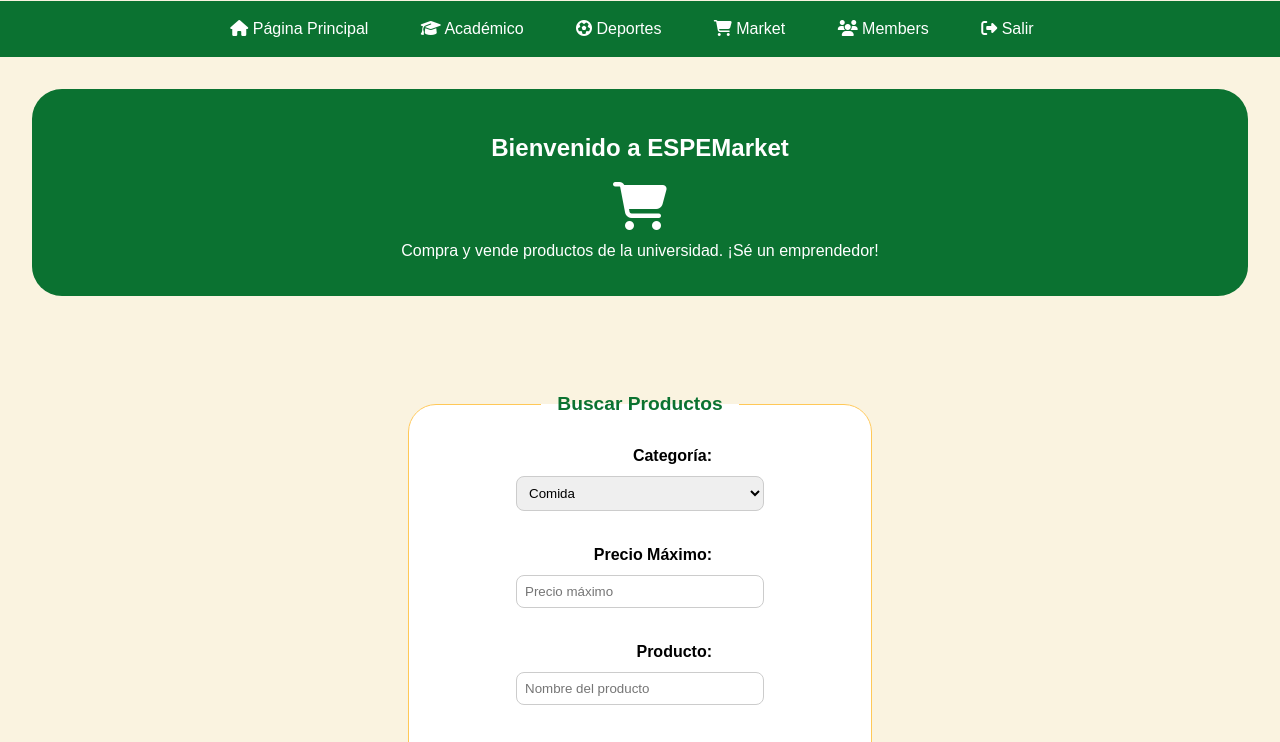
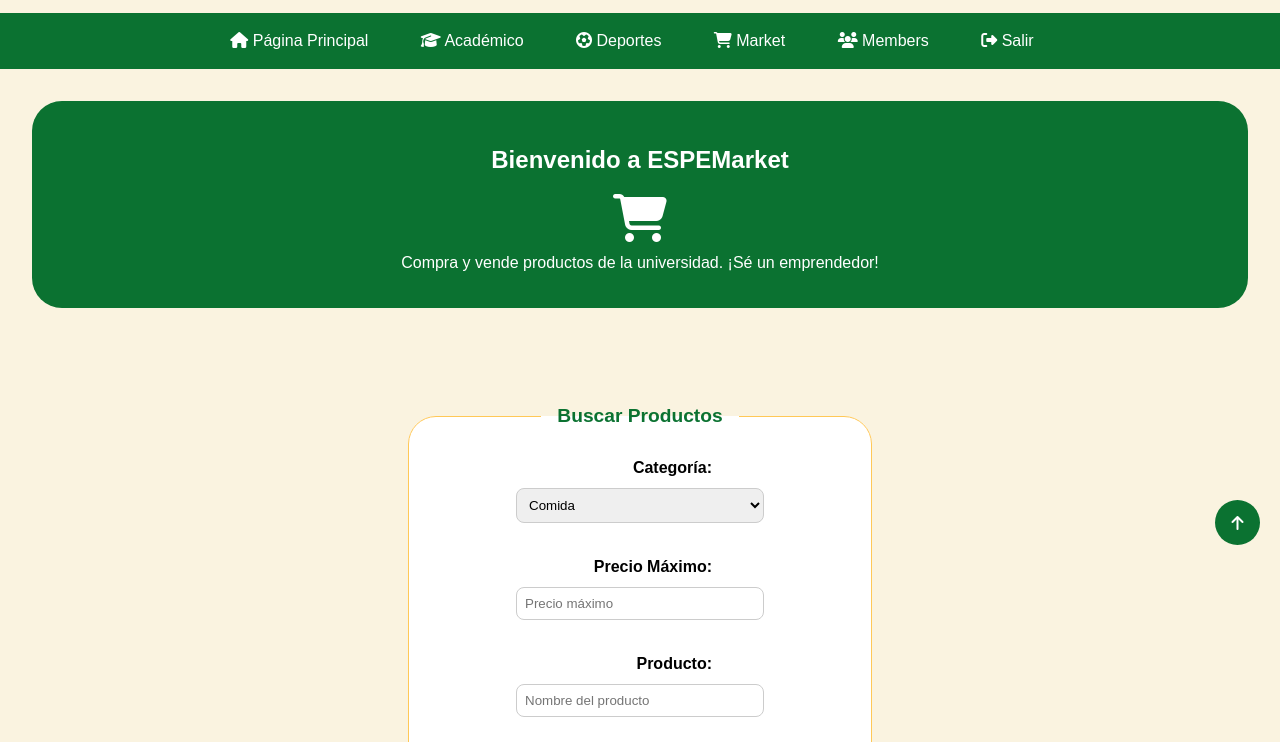
Before and after one commit to ElkinVera17/Angola_ESPE_ConCSS, a plain HTML site: page proyecto_VeraElkin/pages/ESPEMarket.html in a window 1280 px wide. Shown: the part 235-977 px from the top of the page. Drawn offline with Linux system fonts and the light colour scheme.

Commit message:
uso de id

```diff
--- a/proyecto_VeraElkin/css/ESPEDeportes.CSS
+++ b/proyecto_VeraElkin/css/ESPEDeportes.CSS
@@ -257,3 +257,22 @@ progress::-webkit-progress-value {
     border-radius: 28px;
     border: 1px solid #ffcd94;
 }
+
+/* ============================================================
+   BLOQUE 18: BOTÓN VOLVER ARRIBA
+   Permite regresar rápidamente al inicio.
+   ============================================================ */
+
+.arriba {
+    position: fixed;
+    bottom: 20px;
+    right: 20px;
+    background-color: var(--espe-green);
+    color: var(--white);
+    width: 45px;
+    height: 45px;
+    border-radius: 50%;
+    display: flex;
+    align-items: center;
+    justify-content: center;
+}
--- a/proyecto_VeraElkin/css/ESPEMarket.css
+++ b/proyecto_VeraElkin/css/ESPEMarket.css
@@ -194,7 +194,6 @@ body {
     object-fit: cover;
     border-radius: 20px;
     box-shadow: 0 4px 8px rgba(0,0,0,0.1);
-    transition: transform 0.2s;
 }
 
 .galeria-productos img:hover {
@@ -218,3 +217,31 @@ body {
         height: 100px;
     }
 }
+
+/* ============================================================
+   BLOQUE 15: BOTÓN VOLVER ARRIBA
+   Permite regresar rápidamente al inicio.
+   ============================================================ */
+
+.arriba {
+    position: fixed;
+    bottom: 20px;
+    right: 20px;
+    background-color: var(--espe-green);
+    color: var(--white);
+    width: 45px;
+    height: 45px;
+    border-radius: 50%;
+    display: flex;
+    align-items: center;
+    justify-content: center;
+}
+
+/* ============================================================
+   BLOQUE 16: Titulo ID
+   ============================================================ */
+   #titulo{
+    font-size: 2.5rem;
+    text-align: center;
+    text-transform: uppercase;
+   }
--- a/proyecto_VeraElkin/css/ESPEMembers.css
+++ b/proyecto_VeraElkin/css/ESPEMembers.css
@@ -204,3 +204,22 @@ aside p {
         width: 100%;
     }
 }
+
+/* ============================================================
+   BLOQUE 14: BOTÓN VOLVER ARRIBA
+   Permite regresar rápidamente al inicio.
+   ============================================================ */
+
+.arriba {
+    position: fixed;
+    bottom: 20px;
+    right: 20px;
+    background-color: var(--espe-green);
+    color: var(--white);
+    width: 45px;
+    height: 45px;
+    border-radius: 50%;
+    display: flex;
+    align-items: center;
+    justify-content: center;
+}
--- a/proyecto_VeraElkin/pages/ESPEMarket.html
+++ b/proyecto_VeraElkin/pages/ESPEMarket.html
@@ -14,7 +14,7 @@
 <body>
 
     <header>
-        <h1>ESPE Market</h1>
+        <h1 id="titulo">ESPE Market</h1>
     </header>
 
     <figure>
@@ -151,6 +151,9 @@
 
     </main>
 
+    <a href="#" class="arriba"><i class="fa-solid fa-arrow-up"></i></a>
+
+
     <footer>
         <p>&copy; 2026 Espe. Todos los derechos reservados</p>
     </footer>
```
